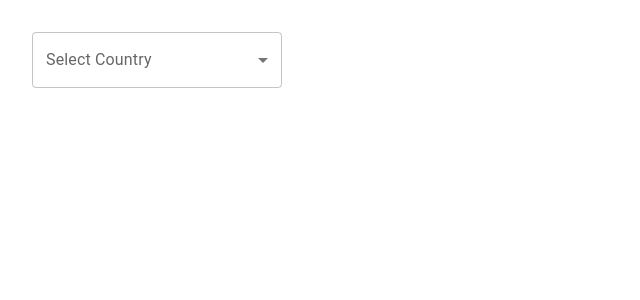
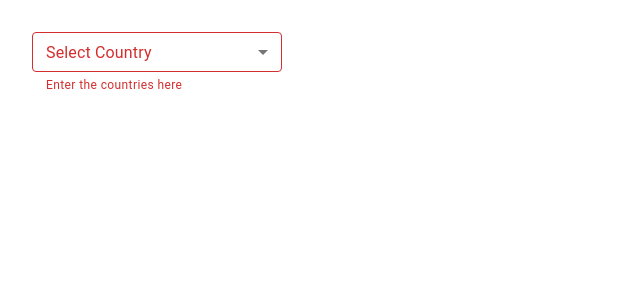
Before and after one commit to basic1dev/learning-react, a React (Create React App) app: page / in a window 1280 px wide. Shown: the top 300 px of the page, without its empty margins (0-640 px from the left). Built offline with nearby package versions, Linux system fonts and the light colour scheme.

Commit message:
Add text selecting, multiple

```diff
--- a/src/components/MuiSelect.tsx
+++ b/src/components/MuiSelect.tsx
@@ -21,6 +21,10 @@ export const MuiSelect = () => {
             SelectProps={{
                 multiple: true,
             }}
+            error
+            size="small"
+            helperText = 'Enter the countries here'
+            color="secondary"
         >
             <MenuItem value="SL">Sri Lanka</MenuItem>
             <MenuItem value="CA">Canada</MenuItem>
```
